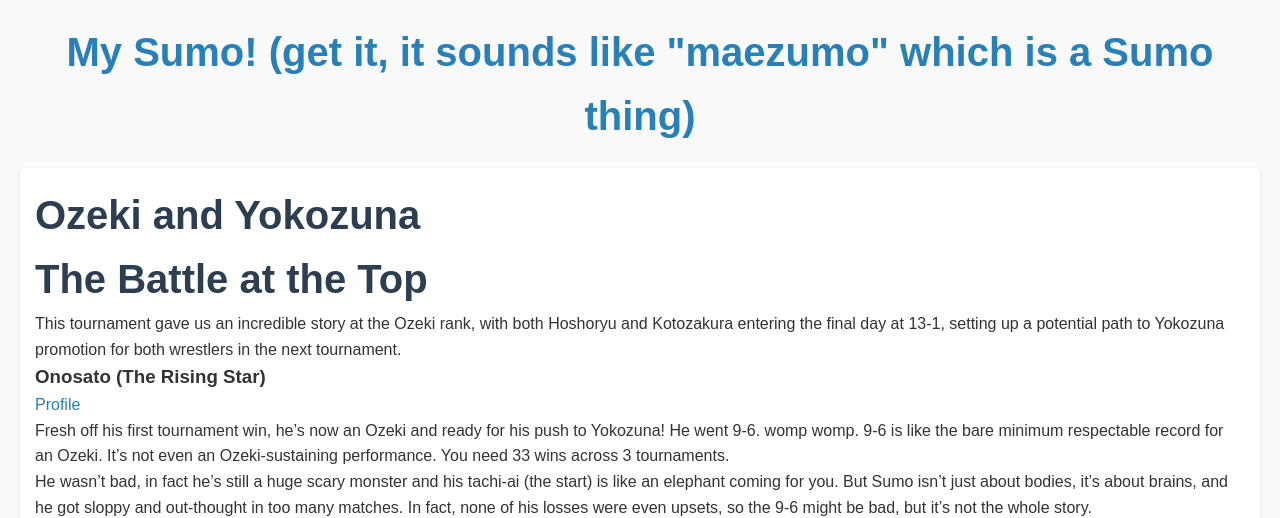
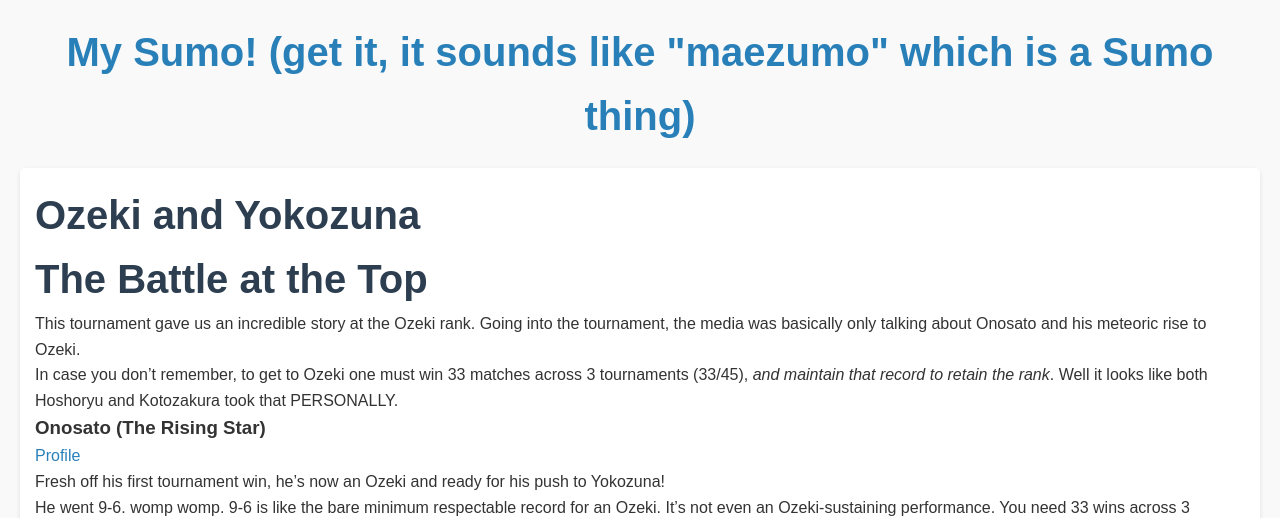
Before and after one commit to jaypeeZero/mysumo, a Jekyll site: the page built from _myposts/ozeki-and-yokozuna.md, in a window 1280 px wide and 1400 px high. Shown: the top 518 px of the window. Built offline with Jekyll 4.4.1, drawn with Linux system fonts in a browser that asks for light colours; some of the changed text lies outside the part shown.

Commit message:
docs: Update Ozeki and Yokozuna tournament review with detailed insights

```diff
--- a/_myposts/ozeki-and-yokozuna.md
+++ b/_myposts/ozeki-and-yokozuna.md
@@ -5,14 +5,24 @@ categories: [Sumo, Basho Review, 2024, November]
 ---
 
 # The Battle at the Top
-This tournament gave us an incredible story at the Ozeki rank, with both Hoshoryu and Kotozakura entering the final day at 13-1, setting up a potential path to Yokozuna promotion for both wrestlers in the next tournament.
+This tournament gave us an incredible story at the Ozeki rank.
+Going into the tournament, the media was basically only talking about Onosato and his meteoric rise to Ozeki.
+
+In case you don't remember, to get to Ozeki one must win 33 matches across 3 tournaments (33/45), *and maintain that record to retain the rank*.
+Well it looks like both Hoshoryu and Kotozakura took that PERSONALLY.
+
 
 ### Onosato (The Rising Star)
 [Profile](https://www.sumo.or.jp/EnSumoDataRikishi/profile/4227/)
 
-Fresh off his first tournament win, he's now an Ozeki and ready for his push to Yokozuna! He went 9-6. womp womp. 9-6 is like the bare minimum respectable record for an Ozeki. It's not even an Ozeki-sustaining performance. You need 33 wins across 3 tournaments.
+Fresh off his first tournament win, he's now an Ozeki and ready for his push to Yokozuna!
 
-He wasn't bad, in fact he's still a huge scary monster and his tachi-ai (the start) is like an elephant coming for you. But Sumo isn't just about bodies, it's about brains, and he got sloppy and out-thought in too many matches. In fact, none of his losses were even upsets, so the 9-6 might be bad, but it's not the whole story.
+He went 9-6. womp womp.
+9-6 is like the bare minimum respectable record for an Ozeki. It's not even an Ozeki-sustaining performance. You need 33 wins across 3 tournaments.
+
+He wasn't bad, in fact he's still a huge scary monster and his tachi-ai (the start) is like an elephant coming for you.
+But Sumo isn't just about bodies, it's about brains, and he got sloppy and out-thought in too many matches.
+In fact, none of his losses were even upsets, so the 9-6 might be bad, but it's not the whole story.
 
 {% include youtube.html id="j0kx_I9Q9VE" %}
 
@@ -20,19 +30,36 @@ He wasn't bad, in fact he's still a huge scary monster and his tachi-ai (the sta
 [Profile - Hoshoryu](https://www.sumo.or.jp/EnSumoDataRikishi/profile/3842/)
 [Profile - Kotozakura](https://www.sumo.or.jp/EnSumoDataRikishi/profile/3661/)
 
-These 2 gave us the true great story of the basho. Both established Ozeki, both probably watching all the attention Onosato has been getting, and hearing the media talking about "when" he becomes Yokozuna, and both probably thinking "Hang on, we're right here and he hasn't proven he's better than us yet."
+They both were 13-1 going into the last day and were facing each other.
+Absolute spectacle.
 
-They both were 13-1 going into the last day and were facing each other. Absolute spectacle. Hoshoryu's tournament was marked by incredible throwing technique, winning 4 out of 5 days in a row with throws. Kotozakura's tournament showed his versatility - sometimes winning like a floating boulder, sometimes with sneaky edge work.
+Hoshoryu's tournament was marked by incredible throwing technique, winning 4 out of 5 days in a row with throws.
+{% include youtube.html id="_D-xMEjptms" %}
+{% include youtube.html id="kI5RHQS8Jgs" %}
 
-Fun fact about Kotozakura: His weirdly shaped body has been mentioned by multiple wrestlers as a reason he's so hard to fight against. He's a doughy lumpy man and it works for him.
 
-{% include youtube.html id="_D-xMEjptmT" %}
+Kotozakura's tournament showed his versatility - sometimes winning like a floating boulder, sometimes with sneaky edge work.
+{% include youtube.html id="IOvMNtahKKY" %}
+{% include youtube.html id="WX6CDIN7HBc" %}
+
+Fun fact about Kotozakura:
+His weirdly shaped body has been mentioned by multiple wrestlers as a reason he's so hard to fight against.
+He's a doughy lumpy man and it works for him.
+Probably because under that lumpy dough is an incredibly strong athlete.
+He's frequently described as the "hardest rikishi to move in Sumo".
+
+## Here is their Day 15 bout against each other
 {% include youtube.html id="CvnbfTdp0Cw" %}
 
 ### Terunofuji (The Broken Yokozuna)
 [Profile](https://www.sumo.or.jp/EnSumoDataRikishi/profile/3321/)
 
-The current Yokozuna is so broken he has only completed 3 tournaments in the last 2 years. And he won all 3. So basically, his body is falling apart, like bad, but when he shows up, he wins because he's a monster. He didn't show up this tournament. I'm wondering if you'll ever see him show up.
+The current Yokozuna is so broken he has only completed 3 tournaments in the last 2 years.
+
+And he won all 3.
+
+So basically, his body is falling apart, like bad, but when he shows up, he wins because he's a monster.
+He didn't show up this tournament. I'm wondering if you'll ever see him show up.
 
 Here he is a few days ago (December 2024) against the 3 Ozeki during practice:
 
```
